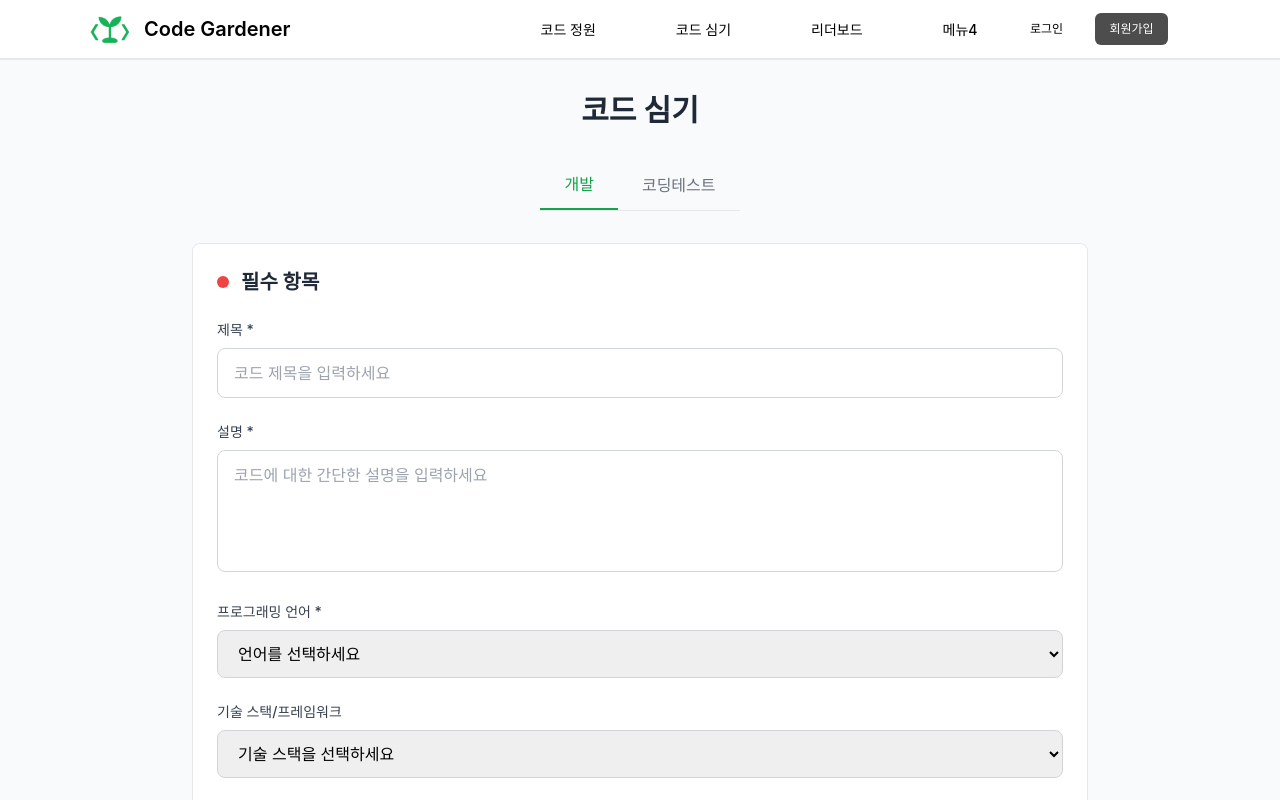
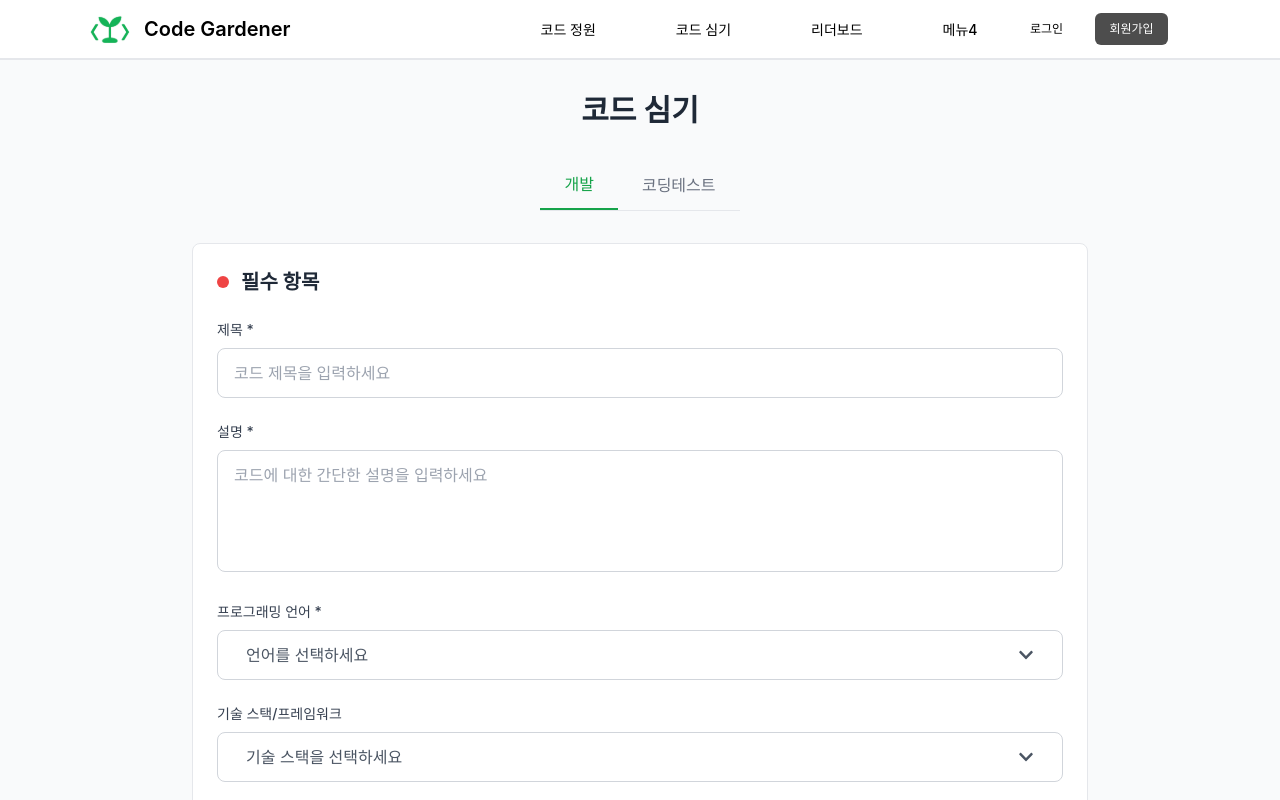
Before and after one commit to 2025-YU-SE/Gardener_web, a React (Vite) app: page /upload in a window 1280 px wide. Shown: the top 800 px of the page. Built offline with nearby package versions, Linux system fonts and the light colour scheme; a web font is replaced by a local one.

Commit message:
feat: collapsibleFilter 적용
만들어 놓은 collapsibleFilter 적용

```diff
--- a/src/components/filter/CollapsibleFilter.jsx
+++ b/src/components/filter/CollapsibleFilter.jsx
@@ -1,7 +1,7 @@
 import React, { useState } from 'react';
 import { FaChevronDown, FaCheck } from 'react-icons/fa';
 
-function CollapsibleFilter({ title, options }) {
+function CollapsibleFilter({ title, options, roundedClass = "rounded-2xl", titleClass = "font-semibold" }) {
   const [isOpen, setIsOpen] = useState(false);
   const [selectedOptions, setSelectedOptions] = useState([]);
 
@@ -19,11 +19,11 @@ function CollapsibleFilter({ title, options }) {
   };
 
   return (
-    <div className="border border-gray-300 rounded-2xl mb-3 bg-white">
+    <div className={`border border-gray-300 ${roundedClass} mb-3 bg-white`}>
       {/* 필터 제목 부분 */}
       <button
         onClick={toggleFilter}
-        className="w-full flex justify-between items-center p-3 px-7 font-semibold text-left"
+        className={`w-full flex justify-between items-center p-3 px-7 ${titleClass} text-left`}
       >
         <span>{title}</span>
         {/* 눌렀을 때 아이콘 회전 */}
@@ -34,7 +34,7 @@ function CollapsibleFilter({ title, options }) {
 
       {/* isOpen 조건부 렌더링 */}
       {isOpen && (
-        <div className="border-t p-2 pb-2 bg-white rounded-b-2xl">
+        <div className={`border-t p-2 pb-2 bg-white ${roundedClass.replace('rounded-2xl', 'rounded-b-2xl').replace('rounded-lg', 'rounded-b-lg')}`}>
           <ul>
             {options && options.length > 0 ? (
               options.map((option, index) => {
--- a/src/pages/Upload.jsx
+++ b/src/pages/Upload.jsx
@@ -2,6 +2,7 @@ import React from 'react'
 import Header from '../components/header/Header'
 import language from '../components/filter/language'
 import stacks from '../components/filter/stacks'
+import CollapsibleFilter from '../components/filter/CollapsibleFilter'
 
 function Upload() {
 
@@ -61,12 +62,12 @@ function Upload() {
                 <label className="block text-sm font-medium text-gray-700 mb-2">
                   프로그래밍 언어 *
                 </label>
-                <select className="w-full px-4 py-3 border border-gray-300 rounded-lg focus:ring-2 focus:ring-green-500 focus:border-transparent outline-none">
-                  <option value="">언어를 선택하세요</option>
-                  {language.map(lang => (
-                    <option key={lang} value={lang}>{lang}</option>
-                  ))}
-                </select>
+                <CollapsibleFilter
+                  title="언어를 선택하세요"
+                  options={language}
+                  roundedClass="rounded-lg"
+                  titleClass="font-normal text-gray-600"
+                />
               </div>
 
               {/* 기술 스택/프레임워크 */}
@@ -74,12 +75,12 @@ function Upload() {
                 <label className="block text-sm font-medium text-gray-700 mb-2">
                   기술 스택/프레임워크
                 </label>
-                <select className="w-full px-4 py-3 border border-gray-300 rounded-lg focus:ring-2 focus:ring-green-500 focus:border-transparent outline-none">
-                  <option value="">기술 스택을 선택하세요</option>
-                  {stacks.map(stack => (
-                    <option key={stack} value={stack}>{stack}</option>
-                  ))}
-                </select>
+                <CollapsibleFilter
+                  title="기술 스택을 선택하세요"
+                  options={stacks}
+                  roundedClass="rounded-lg"
+                  titleClass="font-normal text-gray-600"
+                />
               </div>
 
               {/* 코드 입력 */}
```
